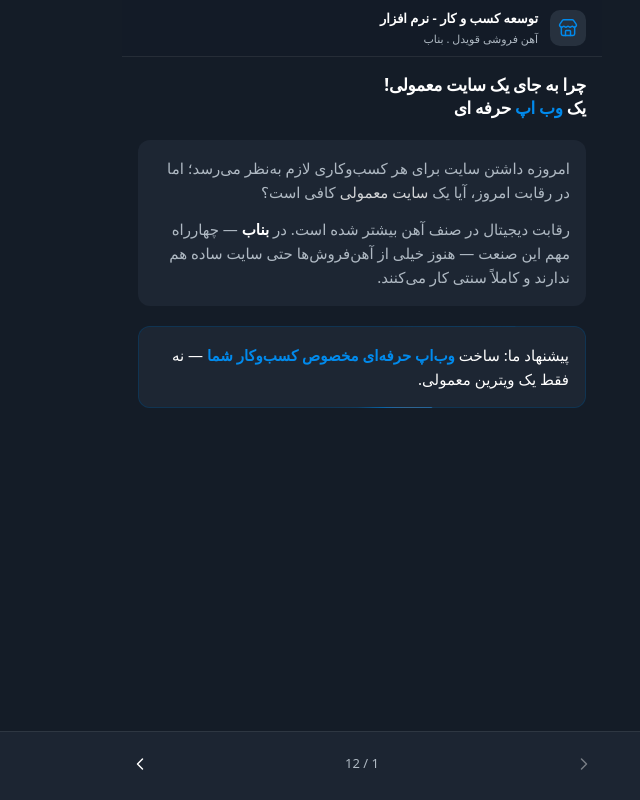
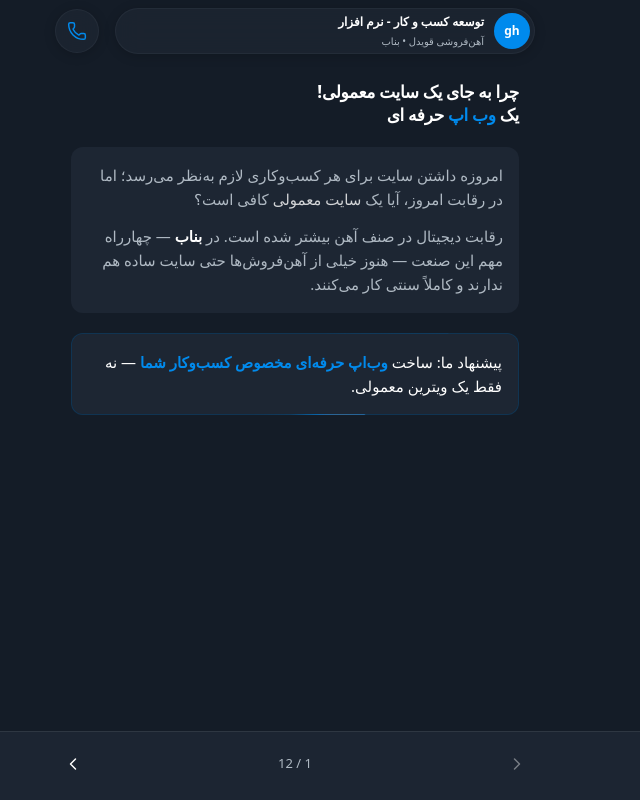
Before and after one commit to Nimadanesh/ahanGhavidel, a Next.js app: page /p/1 in a window 1280 px wide. Shown: the whole page, without its empty margins (376-1016 px from the left). Built offline with nearby package versions, Linux system fonts and the light colour scheme; a web font is replaced by a local one.

Commit message:
Header: split into brand pill (right) + call pill (left), polished spacing

```diff
--- a/src/components/pitch/PitchHeader.tsx
+++ b/src/components/pitch/PitchHeader.tsx
@@ -1,26 +1,43 @@
-import { Store } from "lucide-react";
+import { Phone } from "lucide-react";
+
+const CONTACT_PHONE = "+989123456789";
 
 export function PitchHeader() {
   return (
     <header
-      className="shrink-0 border-b border-border bg-background/95 px-4 pt-[max(env(safe-area-inset-top),0px)] backdrop-blur"
+      className="fixed top-0 right-0 left-0 z-50 flex justify-center px-4 pt-[max(env(safe-area-inset-top),8px)]"
       role="banner"
     >
-      <div className="mx-auto flex h-14 max-w-[480px] items-center gap-3">
+      <div className="flex w-full max-w-[480px] items-center gap-4">
+        {/* Right: Brand pill (~70%) — first in code so RTL puts it on right */}
+        <div className="flex min-w-0 flex-1 items-center gap-2.5 rounded-full border border-border/50 bg-card/80 ps-1 pe-3 py-1 shadow-[0_2px_12px_rgba(0,0,0,0.18)] backdrop-blur-md">
+          {/* gh initials avatar */}
           <div
-          className="flex size-9 shrink-0 items-center justify-center rounded-[10px] bg-secondary text-primary"
+            className="flex size-9 shrink-0 items-center justify-center rounded-full bg-primary text-[0.75rem] font-bold text-primary-foreground"
             aria-hidden
           >
-          <Store className="size-5" strokeWidth={1.75} />
+            gh
           </div>
-        <div className="flex min-w-0 flex-col gap-2 text-start">
-          <p className="text-[0.8125rem] font-semibold leading-none text-foreground">
+
+          {/* Text lines */}
+          <div className="flex min-w-0 flex-col gap-2 pe-1">
+            <p className="text-[0.75rem] font-semibold leading-none text-foreground">
               توسعه کسب و کار - نرم افزار
             </p>
-          <p className="text-[0.6875rem] font-medium leading-none text-muted-foreground">
-            آهن فروشی قویدل . بناب
+            <p className="text-[0.625rem] font-medium leading-none text-muted-foreground">
+              آهن‌فروشی قویدل • بناب
             </p>
           </div>
+        </div>
+
+        {/* Left: Call-only pill — second in code so RTL puts it on left */}
+        <a
+          href={`tel:${CONTACT_PHONE}`}
+          className="flex size-11 shrink-0 items-center justify-center rounded-full border border-border/50 bg-card/80 text-primary shadow-[0_2px_12px_rgba(0,0,0,0.18)] backdrop-blur-md transition-transform active:scale-95"
+          aria-label="تماس"
+        >
+          <Phone className="size-5" strokeWidth={1.75} />
+        </a>
       </div>
     </header>
   );
--- a/src/components/pitch/PitchShell.tsx
+++ b/src/components/pitch/PitchShell.tsx
@@ -59,7 +59,7 @@
       <div className="mx-auto flex min-h-dvh w-full max-w-[480px] flex-col bg-background">
         <PitchHeader />
         <main
-          className="flex min-h-0 flex-1 flex-col overflow-y-auto px-4 py-4 pb-[calc(5.5rem+max(env(safe-area-inset-bottom),0.75rem))]"
+          className="flex min-h-0 flex-1 flex-col overflow-y-auto px-4 pt-20 pb-[calc(5.5rem+max(env(safe-area-inset-bottom),0.75rem))]"
           onTouchStart={onTouchStart}
           onTouchEnd={onTouchEnd}
         >
```
Lines whose indentation alone changed are shown as unchanged.
